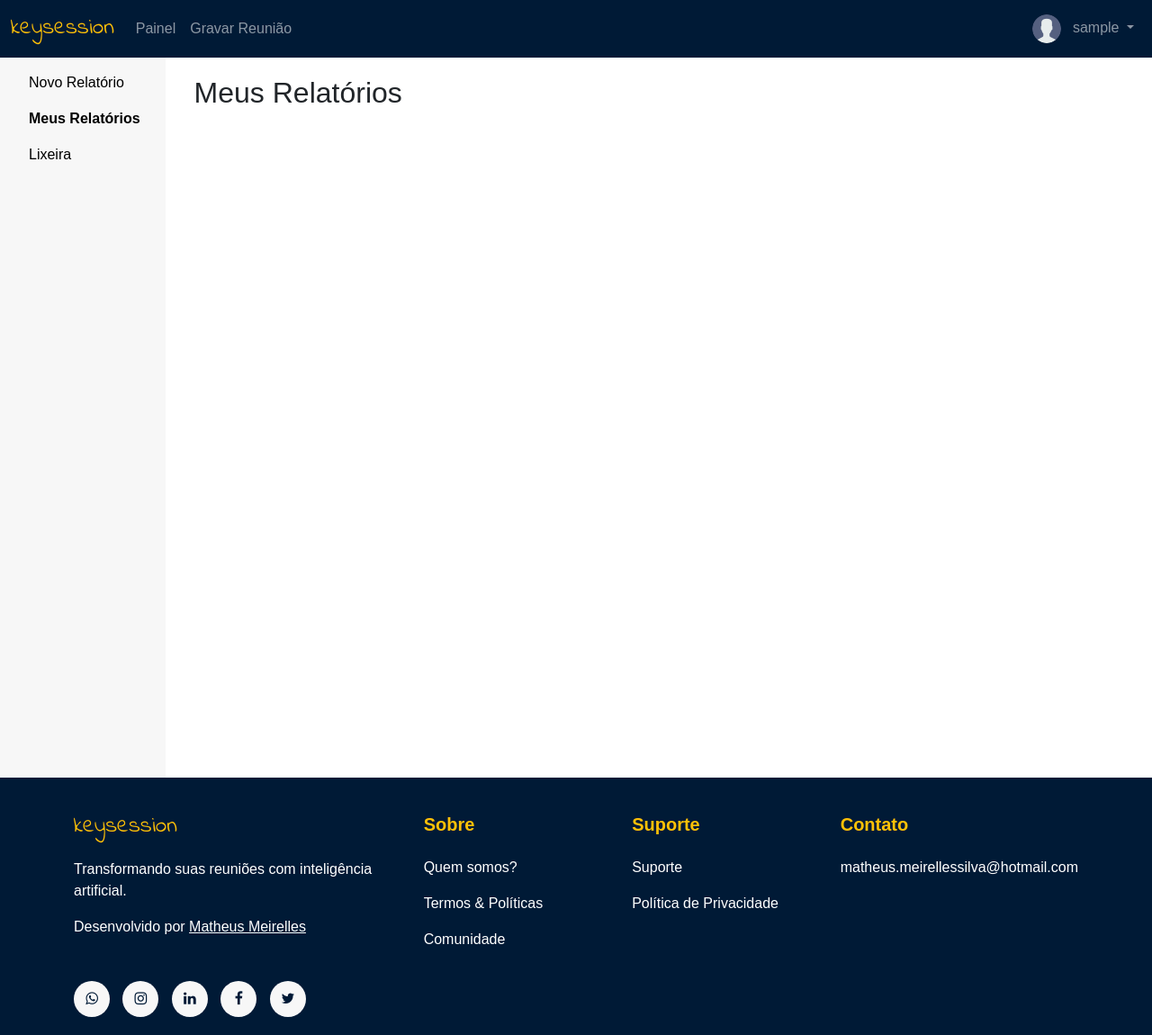
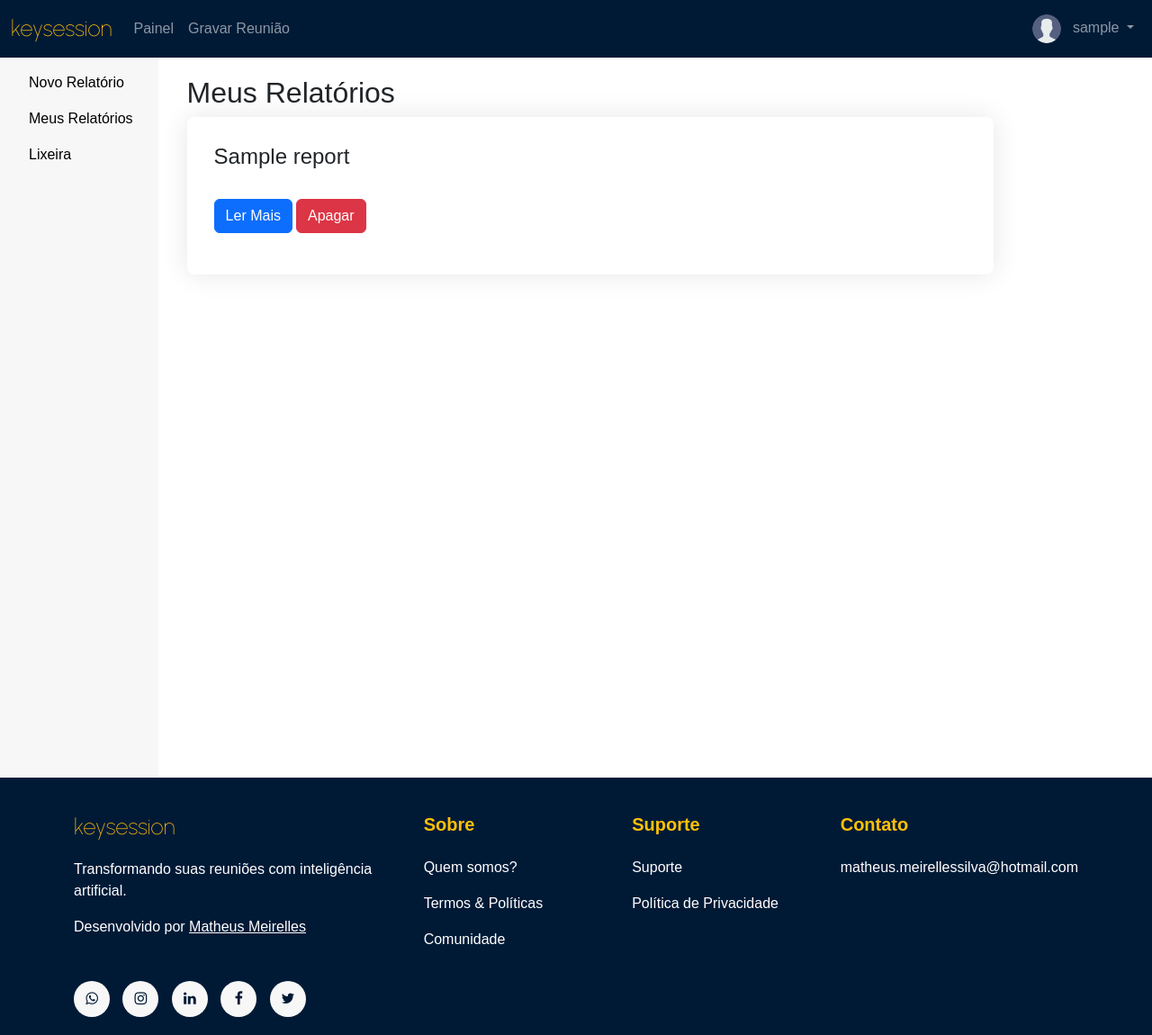
Before and after one commit to MMeirelless/minutes_generator, a Flask app: page /my_reports in a window 1280 px wide. Shown: the whole page at 90% size. Run offline with Flask 3, Linux system fonts and the light colour scheme; a user stored in the database is signed in; tables that the repository leaves empty hold one stand-in row (values such as "Sample post"); parts of the project's set-up code (start-up, migrations or seed data) failed here and were passed over.

Commit message:
Construção de Página "Meus Relatórios"

```diff
--- a/app/models.py
+++ b/app/models.py
@@ -11,7 +11,7 @@ class User(UserMixin, db.Model):
     reports = db.relationship('Report', backref='author', lazy=True)
 
 class Report(db.Model):
-    report_id = db.Column(db.Integer, primary_key=True)
+    report_id = db.Column(db.String(100), primary_key=True)
     user_id = db.Column(db.Integer, db.ForeignKey('user.id'), nullable=False)
     report = db.Column(db.Text, nullable=False)
     date = db.Column(db.DateTime, nullable=False, default=datetime.utcnow)
--- a/app/routes.py
+++ b/app/routes.py
@@ -7,6 +7,10 @@ from .models import User, Report
 from .forms import LoginForm, RegistrationForm
 from .services import report_generator, dict_to_html
 from werkzeug.security import generate_password_hash, check_password_hash
+from json import dumps
+from datetime import datetime
+from hashlib import md5
+from sqlalchemy.exc import IntegrityError
 
 main = Blueprint('main', __name__)
 
@@ -69,9 +73,11 @@ def support():
 def my_account():
     return render_template('dashboard/my_account.html')
 
-@main.route("/my_reports")
+@main.route('/my_reports')
 def my_reports():
-    return render_template('dashboard/my_reports.html')
+    reports = Report.query.filter_by(user_id=current_user.id).all()
+    return render_template('dashboard/my_reports.html', reports=reports)
+
 
 @main.route('/new_report', methods=['GET', 'POST'])
 def new_report():
@@ -122,6 +128,40 @@ def report_download():
         flash('Erro ao baixar o arquivo.', 'danger')
         return redirect(url_for('main.new_report'))
 
+@main.route('/save_report', methods=["POST"])
+def save_report():
+    if request.method == 'POST' and current_user.is_authenticated:
+        report = request.get_json()["htmlReport"]
+        report_id = md5(report.encode()).hexdigest()
+        user_id = current_user.id
+        date = datetime.now()
+        title = f"Report {report_id}"
+
+        try:
+            new_report = Report(report=report, report_id=report_id, user_id=user_id, date=date, title=title)
+            db.session.add(new_report)
+            db.session.commit()
+
+        except IntegrityError:
+            db.session.rollback()
+            flash('Esse relatório já foi salvo.', 'warning')
+
+        return {"reponse":"report saved"}
+
+    return render_template('dashboard/new_report.html')
+
+@main.route('/delete_report', methods=["POST"])
+def delete_report():
+    report_id = request.get_json()["report_id"]
+    report_user_id = Report.query.filter_by(report_id=report_id).first().user_id
+    if request.method == "POST" and current_user.is_authenticated and report_user_id == current_user.id:
+        report = Report.query.get(report_id)
+        db.session.delete(report)
+        db.session.commit()
+        flash('Report apagado com sucesso.', 'success')
+        return render_template('dashboard/trash.html')
+
+    return render_template('dashboard/my_reports.html')
 
 @main.route("/trash")
 def trash():
--- a/app/static/css/style.css
+++ b/app/static/css/style.css
@@ -33,9 +33,9 @@ li#user_nav_btns {
 
 /* Title Font */
 .product-title {
-    font-family: "Indie Flower", cursive;
+    font-family: "Urbanist", sans-serif;
     font-optical-sizing: auto;
-    font-weight: 400;
+    font-weight: 100;
     font-style: normal;
     font-size: 25px;
     color: #ffc108;
@@ -462,3 +462,16 @@ ol, ul {
     margin: 0;
     padding: 0;
 }
+
+/* My Reports */
+.report-list-item {
+    border-radius: 8px;
+    box-shadow: 0 0px 30px rgba(0, 0, 0, 0.1);
+    padding: 30px;
+    margin-bottom: 30px;
+}
+
+/* New Report */
+input.input-main.btn-generate {
+    margin: inherit;
+}
--- a/app/templates/base.html
+++ b/app/templates/base.html
@@ -8,7 +8,7 @@
     <link rel="stylesheet" href="{{ url_for('static', filename='css/style.css') }}">
     <link rel="preconnect" href="https://fonts.googleapis.com">
     <link rel="preconnect" href="https://fonts.gstatic.com" crossorigin>
-    <link href="https://fonts.googleapis.com/css2?family=Caveat:wght@400..700&family=Indie+Flower&display=swap" rel="stylesheet">
+    <link href="https://fonts.googleapis.com/css2?family=Urbanist:ital,wght@0,100..900;1,100..900&display=swap" rel="stylesheet">
 </head>
 <body class="d-flex flex-column h-100">
     <nav class="site-navbar navbar navbar-expand-lg navbar-dark">
--- a/app/templates/dashboard/my_reports.html
+++ b/app/templates/dashboard/my_reports.html
@@ -1,8 +1,55 @@
-{% set my_reports_option = 'font-weight:700;' %}
 {% extends "dashboard/dashboard_base.html" %}
 
 {% block title %}Meus Relatórios{% endblock %}
 
 {% block panel_content %}
 <h2>Meus Relatórios</h2>
+{% for report in reports %}
+    <div class="report-list-item">
+        <h4>{{ report.title }}</h4>
+        <br>
+        <div class="collapse" id="{{ report.report_id }}">
+            <div class="card-body">
+                {{ report.report|safe }}
+            </div>
+            <br>
+        </div>
+        <div class="reports-btns">
+            <p class="d-inline-flex gap-1">
+                <a class="btn btn-primary" data-bs-toggle="collapse" href="#{{ report.report_id }}" role="button" aria-expanded="false" aria-controls="collapseExample">
+                    Ler Mais
+                </a>
+                <a data-id="{{ report.report_id }}" class="btn btn-danger btn-delete">
+                    Apagar
+                </a>
+            </p>
+        </div>
+    </div>
+{% endfor %}
+<script>
+    async function deleteReport(request_id) {
+        const response = await fetch("/delete_report", {
+            method: "POST",
+            cache: "no-cache",
+            credentials: "same-origin",
+            headers: {
+                "Content-Type": "application/json",
+            },
+            redirect: "follow",
+            referrerPolicy: "no-referrer",
+            body: JSON.stringify({"report_id":request_id}),
+        });
+        return response.json();
+    }
+
+    var deleteButtons = document.querySelectorAll(".btn-delete");
+
+    deleteButtons.forEach(function(button) {
+        button.addEventListener("click", function(){
+            deleteReport(this.dataset.id)
+            location.href = "/trash";
+        });
+    });
+
+</script>
 {% endblock %}
--- a/run.py
+++ b/run.py
@@ -1,6 +1,8 @@
 from app import create_app
-
+from app import db
 app = create_app()
 
 if __name__ == '__main__':
+    with app.app_context():
+        db.create_all()
     app.run(debug=True)
```
Also changed, not shown: app/templates/dashboard/new_report.html (+27 -3 lines), instance/site.db.
